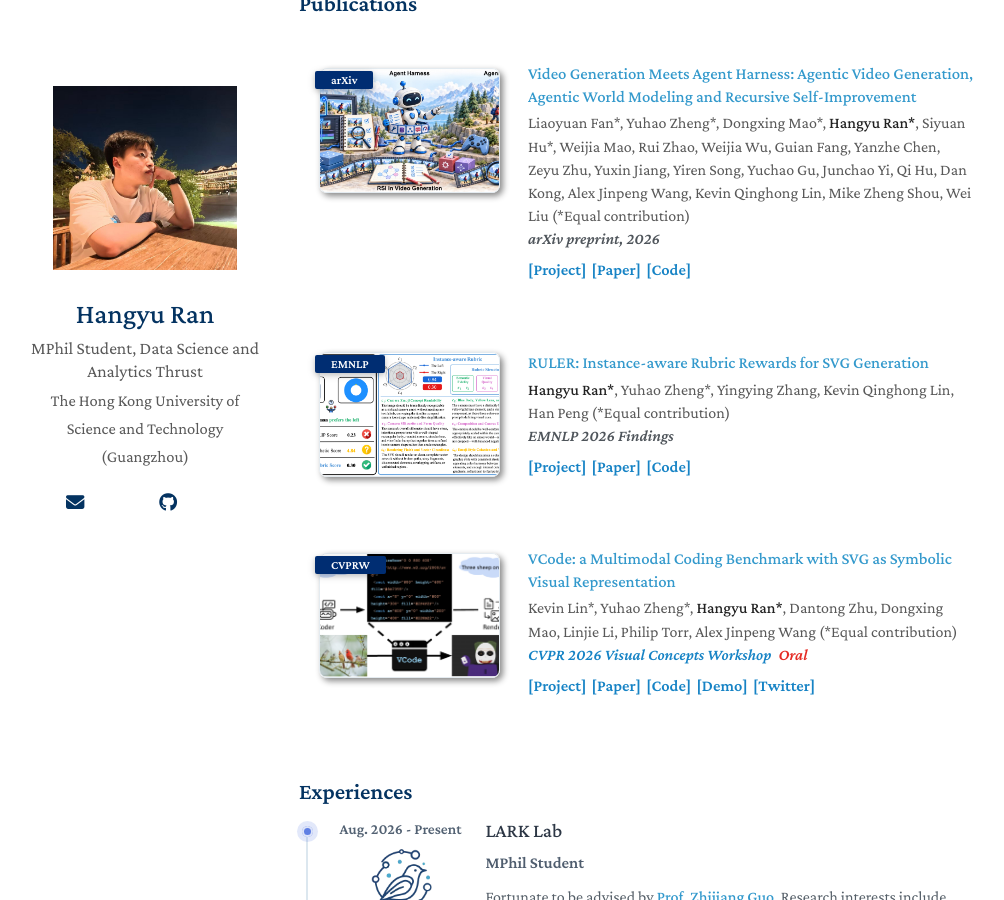
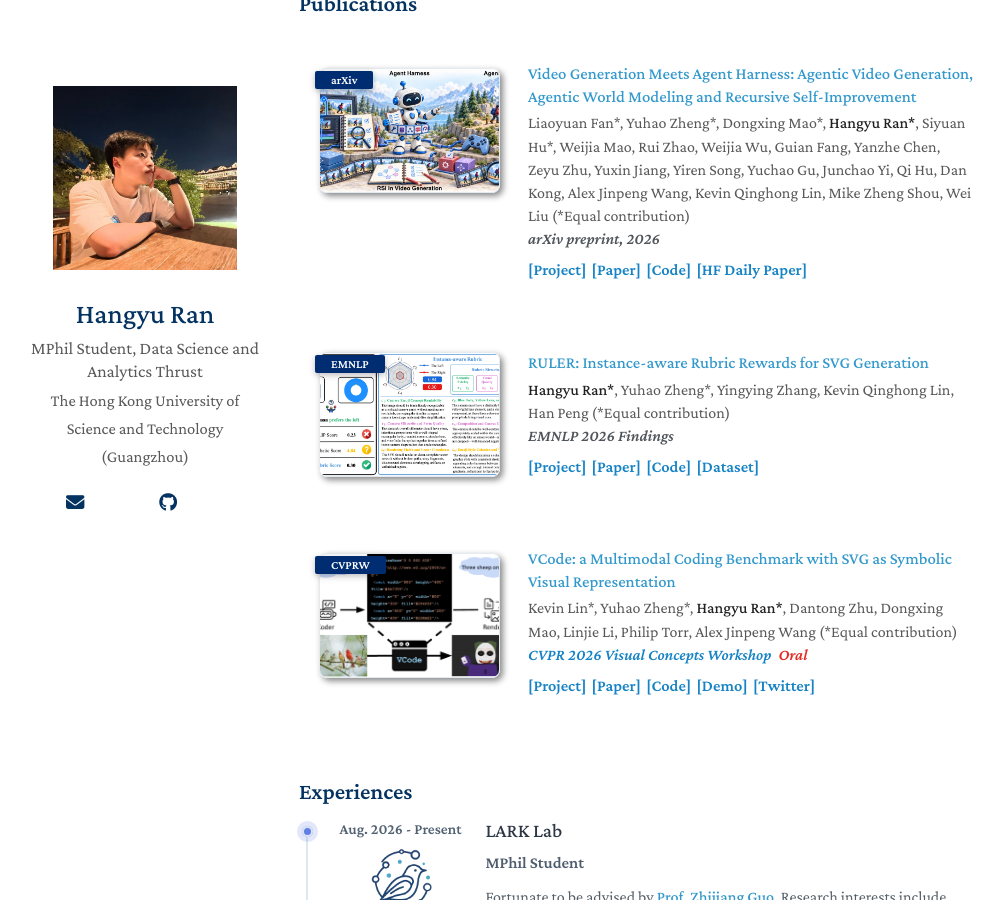
Before and after one commit to HangyuRan/HangyuRan.github.io, a Jekyll site: the page built from index.md, in a window 1280 px wide and 900 px high, scrolled down 626 px. Shown: the whole window, without its empty margins (131-1135 px from the left). Built offline with Jekyll 4.4.1, drawn with Linux system fonts in a browser that asks for light colours; a style sheet for code colours, icons or effects is not loaded.

Commit message:
Add HF paper and RULER dataset links

```diff
--- a/_data/publications.yml
+++ b/_data/publications.yml
@@ -4,6 +4,7 @@ main:
     conference_short: arXiv
     conference: "arXiv preprint, 2026"
     arxiv: https://arxiv.org/abs/2610.40191
+    hf_paper: https://huggingface.co/papers/2610.40191
     pdf: https://arxiv.org/pdf/2610.40191
     code: https://github.com/agentic-videogen/awesome-agentic-videogen
     page: https://agentic-videogen.github.io/
@@ -15,6 +16,7 @@ main:
     arxiv: https://arxiv.org/abs/2609.25270
     pdf: https://arxiv.org/pdf/2609.25270
     code: https://github.com/ant-research/RULER
+    dataset: https://huggingface.co/datasets/hangyuran/RULER
     page: https://hangyuran.github.io/RULER/
     image: ./assets/img/ruler_teaser.png
   - title: "VCode: a Multimodal Coding Benchmark with SVG as Symbolic Visual Representation"
--- a/_includes/publications.md
+++ b/_includes/publications.md
@@ -39,6 +39,12 @@
       {% if link.code %}
       <a href="{{ link.code }}" target="_blank">[Code]</a>
       {% endif %}
+      {% if link.hf_paper %}
+      <a href="{{ link.hf_paper }}" target="_blank">[HF Daily Paper]</a>
+      {% endif %}
+      {% if link.dataset %}
+      <a href="{{ link.dataset }}" target="_blank">[Dataset]</a>
+      {% endif %}
       {% if link.demo %}
       <a href="{{ link.demo }}" target="_blank">[Demo]</a>
       {% endif %}
```
